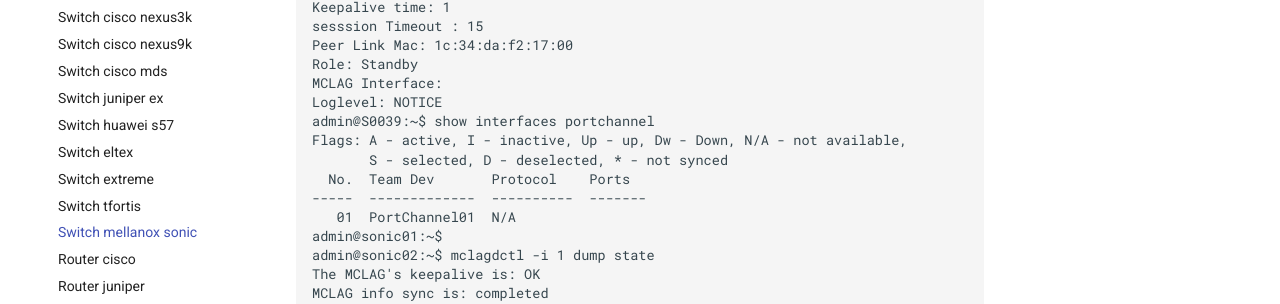
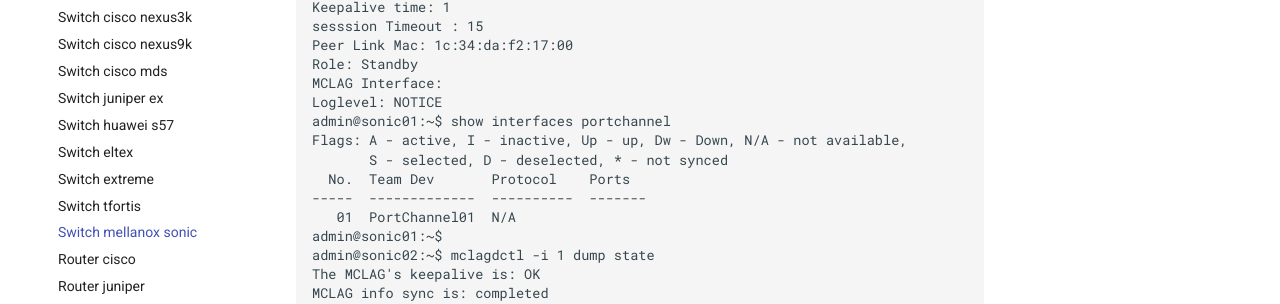
Before and after one commit to v98765/v98765.github.io, an MkDocs documentation site: the page built from docs/network/sonic.md, in a window 1280 px wide and 1400 px high, scrolled down 6368 px. Shown: the part 522-826 px from the top of the window. Built offline with MkDocs 1.6.1 and Material for MkDocs 9.7.7, drawn with Linux system fonts in a browser that asks for light colours; some of the changed text lies outside the part shown.

Commit message:
Update sonic.md

```diff
--- a/docs/network/sonic.md
+++ b/docs/network/sonic.md
@@ -310,7 +310,7 @@
 Role: Standby
 MCLAG Interface:
 Loglevel: NOTICE
-admin@S0039:~$ show interfaces portchannel
+admin@sonic01:~$ show interfaces portchannel
 Flags: A - active, I - inactive, Up - up, Dw - Down, N/A - not available,
        S - selected, D - deselected, * - not synced
   No.  Team Dev       Protocol    Ports
```
Also changed, not shown: other parts of docs/network/sonic.md (+1 -1 lines).
